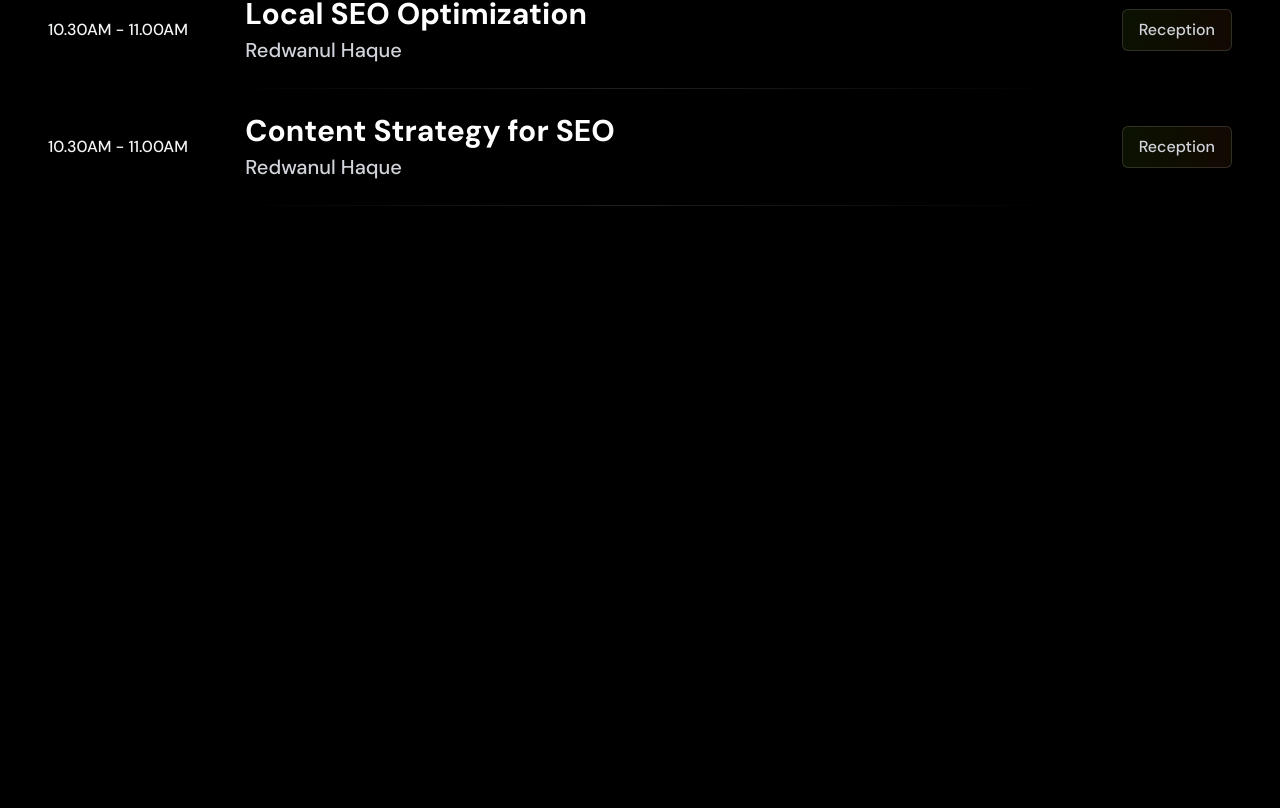
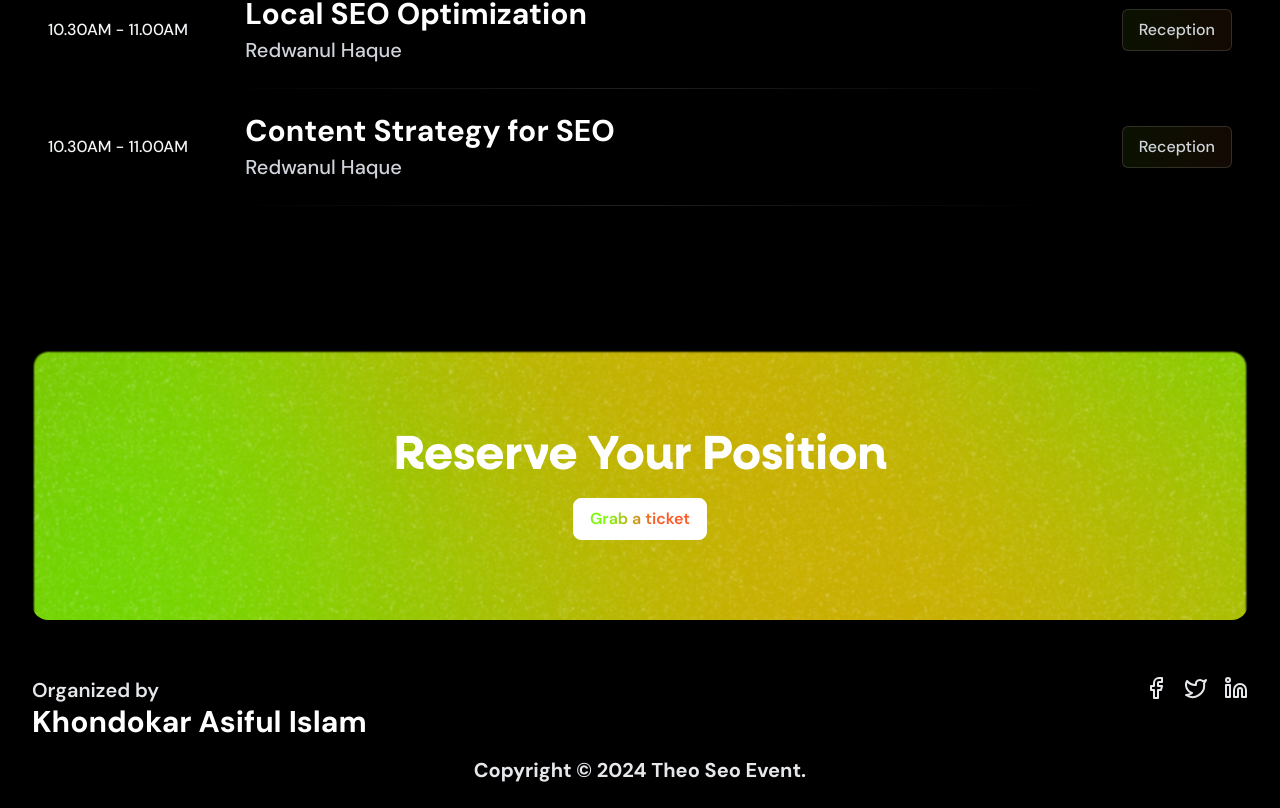
Before and after one commit to mahmudulmr19/event-app, a Next.js app: page / in a window 1280 px wide. Shown: the part 2867-3675 px from the top of the page. Before the commit the page ends 3073 px from the top, so only its background shows below. Built offline with nearby package versions, Linux system fonts and the light colour scheme.

Commit message:
feat: add Banner component with ticket link, integrate into page layout, and update dependencies for improved UI consistency

```diff
--- a/package.json
+++ b/package.json
@@ -10,6 +10,7 @@
   },
   "dependencies": {
     "clsx": "^2.1.1",
+    "lucide-react": "^0.441.0",
     "next": "14.2.11",
     "react": "^18",
     "react-dom": "^18",
--- a/src/app/page.tsx
+++ b/src/app/page.tsx
@@ -1,4 +1,6 @@
-import { Agendas, Hero, Speakers } from "@/components/home";
+import { Agendas, Banner, Hero, Speakers } from "@/components/home";
+import { Container } from "@/components/ui";
+import { Facebook, Twitter, Linkedin } from "lucide-react";
 
 export default function Page() {
   return (
@@ -6,6 +8,59 @@ export default function Page() {
       <Hero />
       <Speakers />
       <Agendas />
+      <Banner />
+      <section className="pb-6 pt-0">
+        <Container className="flex items-start justify-between">
+          <div className="flex flex-col">
+            <span className="text-gray-200 font-semibold text-md md:text-lg lg:text-xl">
+              Organized by
+            </span>
+            <span className="text-lg sm:text-xl md:text-2xl lg:text-3xl font-bold">
+              Khondokar Asiful Islam
+            </span>
+          </div>
+          <div className="flex items-center space-x-4">
+            <a
+              href="https://www.facebook.com/profile.php?id=61565522413769"
+              target="_blank"
+              rel="noopener noreferrer"
+              aria-label="Facebook"
+            >
+              <Facebook
+                className="text-gray-200 hover:text-gray-400"
+                size={24}
+              />
+            </a>
+            <a
+              href="https://x.com/TheSeoEvent"
+              target="_blank"
+              rel="noopener noreferrer"
+              aria-label="Twitter"
+            >
+              <Twitter
+                className="text-gray-200 hover:text-gray-400"
+                size={24}
+              />
+            </a>
+            <a
+              href="http://linkedin.com/company/theseoevent"
+              target="_blank"
+              rel="noopener noreferrer"
+              aria-label="LinkedIn"
+            >
+              <Linkedin
+                className="text-gray-200 hover:text-gray-400"
+                size={24}
+              />
+            </a>
+          </div>
+        </Container>
+        <div className="text-center mt-4">
+          <span className="text-md md:text-lg lg:text-xl font-bold text-gray-200">
+            Copyright © 2024 Theo Seo Event.
+          </span>
+        </div>
+      </section>
     </main>
   );
 }
--- a/src/components/home/agendas.tsx
+++ b/src/components/home/agendas.tsx
@@ -97,7 +97,7 @@ export function Agendas() {
   ];
 
   return (
-    <section className="py-section pt-0" id="agenda">
+    <section className="pb-10 md:pb-16 lg:mb-20" id="agenda">
       <Container>
         <div className="flex justify-between flex-col lg:flex-row items-start lg:items-center max-lg:gap-y-3">
           <h2 className="section-title">
--- /dev/null
+++ b/src/components/home/banner.tsx
@@ -0,0 +1,17 @@
+import { Container } from "@/components/ui";
+
+export function Banner() {
+  return (
+    <Container className="pb-10 md:pb-14">
+      <div className="py-10 md:py-16 lg:py-20 bg-[url(/bg-banner.png)] bg-no-repeat bg-cover rounded-2xl flex flex-col items-center gap-y-5">
+        <div className="section-title">Reserve Your Position</div>
+        <a
+          href="/get-ticket"
+          className="px-4 py-2 rounded-lg bg-white border border-white backdrop-blur-2xl "
+        >
+          <span className="text-gradient font-semibold">Grab a ticket</span>
+        </a>
+      </div>
+    </Container>
+  );
+}
--- a/src/components/home/index.ts
+++ b/src/components/home/index.ts
@@ -1,3 +1,4 @@
 export * from "./hero";
 export * from "./speakers";
 export * from "./agendas";
+export * from "./banner";
```
Also changed, not shown: public/bg-banner.png (added), 1 other file (tests, documents, lock files or other folders).
